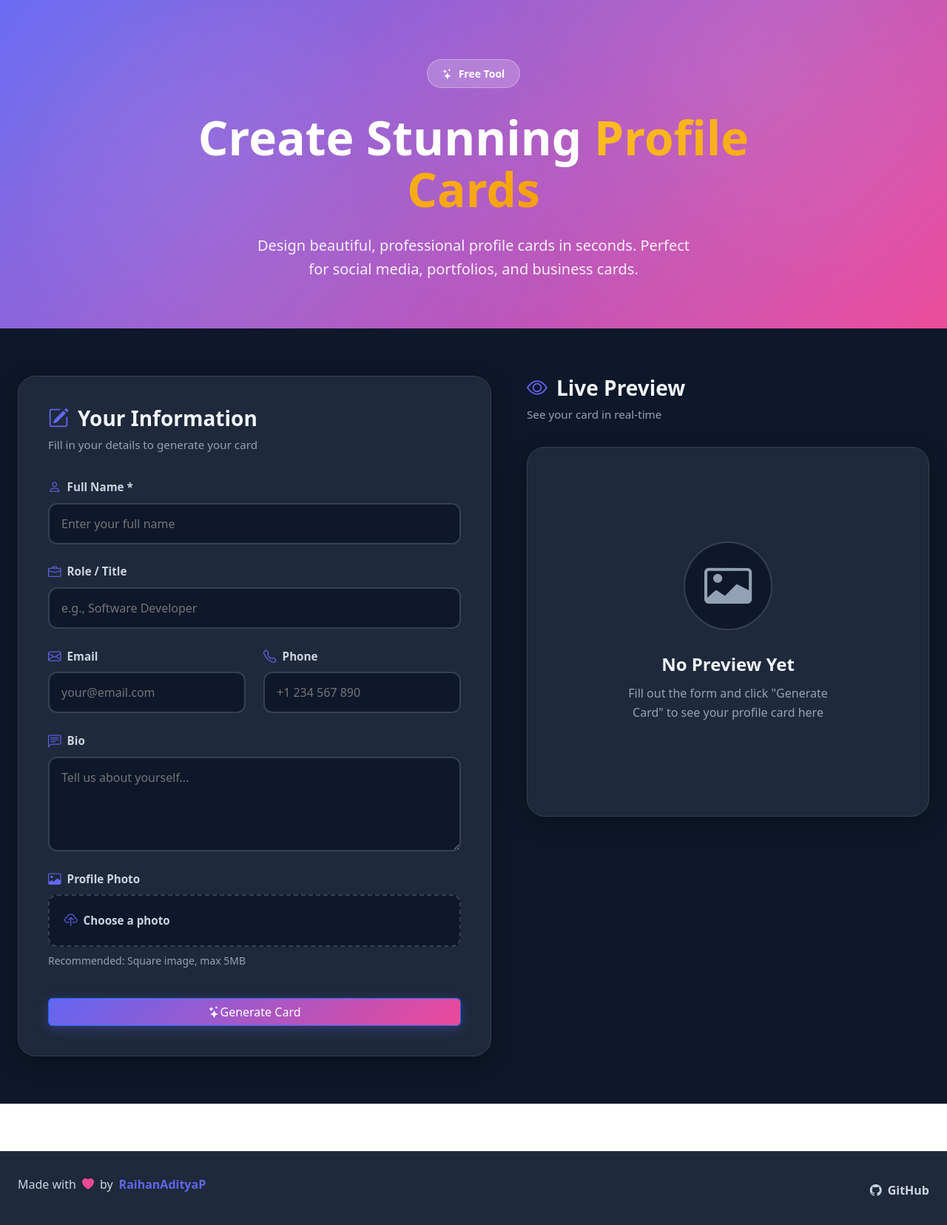
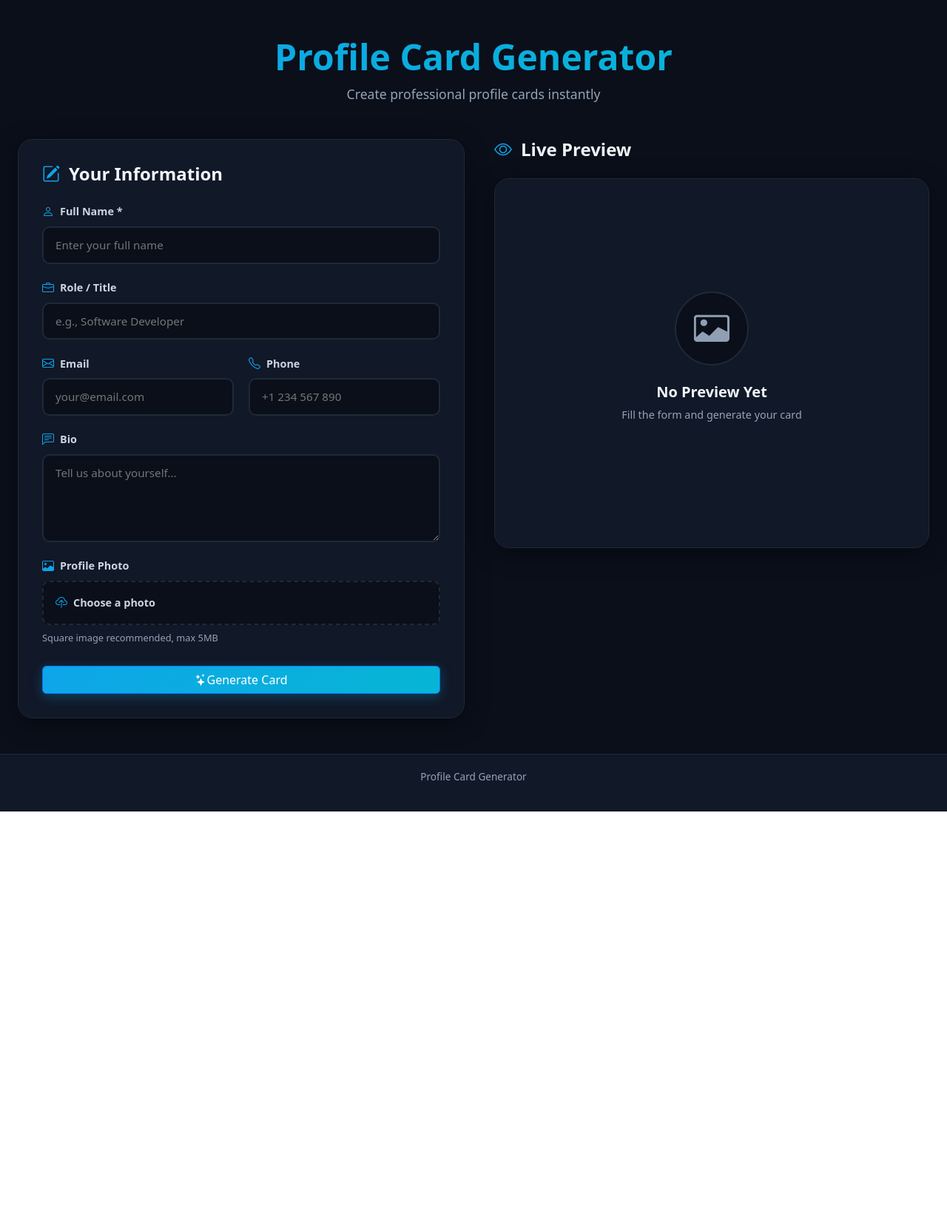
Before and after one commit to RaihanAdityaP/ProfileGen, a React (Vite) app: page / in a window 1280 px wide. Shown: the top 1656 px of the page at 74% size. After the commit the page ends 1097 px from the top, so only its background shows below. Built offline with nearby package versions, Linux system fonts and the light colour scheme.

Commit message:
update terbaru

```diff
--- a/src/App.css
+++ b/src/App.css
@@ -2,25 +2,23 @@
 @import url('https://fonts.googleapis.com/css2?family=Inter:wght@400;500;600;700;800&display=swap');
 
 :root {
-  --primary: #6366f1;
-  --primary-dark: #4f46e5;
-  --secondary: #ec4899;
+  --primary: #0ea5e9;
+  --primary-dark: #0284c7;
+  --secondary: #06b6d4;
+  --accent: #14b8a6;
   --success: #10b981;
-  --background: #0f172a;
-  --surface: #1e293b;
-  --surface-light: #334155;
+  --background: #0a0f1a;
+  --surface: #111827;
+  --surface-light: #1f2937;
   --text-primary: #f1f5f9;
   --text-secondary: #cbd5e1;
   --text-muted: #94a3b8;
-  --border: #334155;
-  --gradient-1: linear-gradient(135deg, #667eea 0%, #764ba2 100%);
-  --gradient-2: linear-gradient(135deg, #f093fb 0%, #f5576c 100%);
-  --gradient-3: linear-gradient(135deg, #4facfe 0%, #00f2fe 100%);
-  --gradient-primary: linear-gradient(135deg, var(--primary) 0%, var(--secondary) 100%);
-  --shadow-sm: 0 2px 8px rgba(0, 0, 0, 0.1);
-  --shadow-md: 0 4px 16px rgba(0, 0, 0, 0.2);
-  --shadow-lg: 0 8px 32px rgba(0, 0, 0, 0.3);
-  --shadow-xl: 0 16px 48px rgba(0, 0, 0, 0.4);
+  --border: #1f2937;
+  --gradient-primary: linear-gradient(135deg, #0ea5e9 0%, #06b6d4 100%);
+  --gradient-accent: linear-gradient(135deg, #14b8a6 0%, #0ea5e9 100%);
+  --shadow-sm: 0 2px 8px rgba(0, 0, 0, 0.2);
+  --shadow-md: 0 4px 16px rgba(0, 0, 0, 0.3);
+  --shadow-lg: 0 8px 32px rgba(0, 0, 0, 0.4);
 }
 
 * {
@@ -43,122 +41,69 @@ body {
   flex-direction: column;
 }
 
-/* Hero Section */
-.hero-section {
-  background: var(--gradient-primary);
-  padding: 5rem 1.5rem 4rem;
-  text-align: center;
-  position: relative;
-  overflow: hidden;
+.main-section {
+  flex: 1;
+  padding: 3rem 1.5rem;
+  background: var(--background);
+  width: 100%;
+  max-width: 100vw;
 }
 
-.hero-section::before {
-  content: '';
-  position: absolute;
-  top: 0;
-  left: 0;
-  right: 0;
-  bottom: 0;
-  background:
-    radial-gradient(circle at 20% 50%, rgba(255, 255, 255, 0.1) 0%, transparent 50%),
-    radial-gradient(circle at 80% 20%, rgba(255, 255, 255, 0.1) 0%, transparent 50%);
-  pointer-events: none;
+.content-wrapper {
+  max-width: 1600px;
+  margin: 0 auto;
+  width: 100%;
 }
 
-.hero-content {
-  max-width: 800px;
-  margin: 0 auto;
-  position: relative;
-  z-index: 1;
-  animation: fadeInUp 0.8s ease-out;
+.page-header {
+  text-align: center;
+  margin-bottom: 3rem;
+  animation: fadeInUp 0.6s ease-out;
 }
 
-.hero-badge {
-  display: inline-flex;
-  align-items: center;
-  gap: 0.5rem;
-  background: rgba(255, 255, 255, 0.2);
-  backdrop-filter: blur(10px);
-  padding: 0.5rem 1.25rem;
-  border-radius: 50px;
-  font-size: 0.875rem;
-  font-weight: 600;
-  color: white;
-  margin-bottom: 2rem;
-  border: 1px solid rgba(255, 255, 255, 0.3);
-}
-
-.hero-title {
-  font-size: clamp(2.5rem, 5vw, 4rem);
+.page-header h1 {
+  font-size: clamp(2rem, 4vw, 3rem);
   font-weight: 800;
-  line-height: 1.1;
-  margin-bottom: 1.5rem;
-  color: white;
-}
-
-.gradient-text {
-  background: linear-gradient(135deg, #fbbf24 0%, #f59e0b 100%);
+  background: var(--gradient-primary);
   -webkit-background-clip: text;
   -webkit-text-fill-color: transparent;
   background-clip: text;
+  margin-bottom: 0.5rem;
 }
 
-.hero-subtitle {
-  font-size: clamp(1rem, 2vw, 1.25rem);
-  color: rgba(255, 255, 255, 0.9);
-  max-width: 600px;
-  margin: 0 auto;
-  line-height: 1.6;
-}
-
-/* Main Section */
-.main-section {
-  flex: 1;
-  padding: 4rem 1.5rem;
-  background: var(--background);
-}
-
-.content-wrapper {
-  max-width: 1400px;
-  margin: 0 auto;
+.page-header p {
+  font-size: clamp(0.95rem, 1.5vw, 1.1rem);
+  color: var(--text-muted);
 }
 
 .grid-container {
   display: grid;
   grid-template-columns: 1fr 1fr;
-  gap: 3rem;
+  gap: 2.5rem;
   align-items: start;
 }
 
-/* Section Header */
 .section-header {
-  margin-bottom: 2rem;
+  margin-bottom: 1.5rem;
 }
 
 .section-header h2 {
-  font-size: 1.75rem;
+  font-size: 1.5rem;
   font-weight: 700;
   color: var(--text-primary);
   display: flex;
   align-items: center;
   gap: 0.75rem;
-  margin-bottom: 0.5rem;
 }
 
 .section-header h2 i {
   color: var(--primary);
 }
 
-.section-header p {
-  color: var(--text-muted);
-  font-size: 0.95rem;
-}
-
-/* Form Section */
 .form-section {
   background: var(--surface);
-  border-radius: 24px;
-  padding: 2.5rem;
+  border-radius: 20px;
+  padding: 2rem;
   border: 1px solid var(--border);
   box-shadow: var(--shadow-lg);
   animation: fadeInLeft 0.6s ease-out;
@@ -167,13 +112,13 @@ body {
 .profile-form {
   display: flex;
   flex-direction: column;
-  gap: 1.5rem;
+  gap: 1.25rem;
 }
 
 .form-row {
   display: grid;
   grid-template-columns: 1fr 1fr;
-  gap: 1.5rem;
+  gap: 1.25rem;
 }
 
 .form-group {
@@ -183,7 +128,7 @@ body {
 }
 
 .form-group label {
-  font-size: 0.95rem;
+  font-size: 0.9rem;
   font-weight: 600;
   color: var(--text-secondary);
   display: flex;
@@ -193,16 +138,16 @@ body {
 
 .form-group label i {
   color: var(--primary);
-  font-size: 1.1rem;
+  font-size: 1rem;
 }
 
 .form-group input,
 .form-group textarea {
   background: var(--background);
   border: 2px solid var(--border);
-  border-radius: 12px;
-  padding: 0.875rem 1rem;
-  font-size: 1rem;
+  border-radius: 10px;
+  padding: 0.75rem 1rem;
+  font-size: 0.95rem;
   color: var(--text-primary);
   transition: all 0.3s ease;
   font-family: inherit;
@@ -212,21 +157,19 @@ body {
 .form-group textarea:focus {
   outline: none;
   border-color: var(--primary);
-  box-shadow: 0 0 0 4px rgba(99, 102, 241, 0.1);
-  transform: translateY(-1px);
+  box-shadow: 0 0 0 3px rgba(14, 165, 233, 0.1);
 }
 
 .form-group textarea {
   resize: vertical;
-  min-height: 100px;
+  min-height: 90px;
 }
 
 .form-group small {
-  font-size: 0.875rem;
+  font-size: 0.8rem;
   color: var(--text-muted);
 }
 
-/* File Input */
 .file-input-wrapper {
   position: relative;
 }
@@ -244,8 +187,8 @@ body {
   gap: 0.75rem;
   background: var(--background);
   border: 2px dashed var(--border);
-  border-radius: 12px;
-  padding: 1.25rem;
+  border-radius: 10px;
+  padding: 1rem;
   cursor: pointer;
   transition: all 0.3s ease;
   color: var(--text-secondary);
@@ -257,24 +200,23 @@ body {
 }
 
 .file-label i {
-  font-size: 1.5rem;
+  font-size: 1.4rem;
   color: var(--primary);
 }
 
-/* Form Actions */
 .form-actions {
   display: flex;
   gap: 1rem;
-  margin-top: 1rem;
+  margin-top: 0.5rem;
 }
 
 .btn {
   flex: 1;
-  padding: 1rem 1.5rem;
-  font-size: 1rem;
+  padding: 0.875rem 1.25rem;
+  font-size: 0.95rem;
   font-weight: 600;
   border: none;
-  border-radius: 12px;
+  border-radius: 10px;
   cursor: pointer;
   display: flex;
   align-items: center;
@@ -287,12 +229,12 @@ body {
 .btn-primary {
   background: var(--gradient-primary);
   color: white;
-  box-shadow: 0 4px 16px rgba(99, 102, 241, 0.3);
+  box-shadow: 0 4px 16px rgba(14, 165, 233, 0.3);
 }
 
 .btn-primary:hover {
   transform: translateY(-2px);
-  box-shadow: 0 8px 24px rgba(99, 102, 241, 0.4);
+  box-shadow: 0 8px 24px rgba(14, 165, 233, 0.4);
 }
 
 .btn-secondary {
@@ -306,7 +248,6 @@ body {
   transform: translateY(-2px);
 }
 
-/* Preview Section */
 .preview-section {
   position: sticky;
   top: 2rem;
@@ -315,8 +256,8 @@ body {
 
 .preview-wrapper {
   background: var(--surface);
-  border-radius: 24px;
-  padding: 2.5rem;
+  border-radius: 20px;
+  padding: 2rem;
   border: 1px solid var(--border);
   box-shadow: var(--shadow-lg);
   min-height: 500px;
@@ -327,13 +268,13 @@ body {
 
 .empty-preview {
   text-align: center;
-  padding: 3rem 2rem;
+  padding: 2rem 1.5rem;
 }
 
 .empty-icon {
-  width: 120px;
-  height: 120px;
-  margin: 0 auto 2rem;
+  width: 100px;
+  height: 100px;
+  margin: 0 auto 1.5rem;
   background: var(--background);
   border-radius: 50%;
   display: flex;
@@ -343,89 +284,39 @@ body {
 }
 
 .empty-icon i {
-  font-size: 4rem;
+  font-size: 3rem;
   color: var(--text-muted);
   animation: pulse 2s infinite;
 }
 
 .empty-preview h3 {
-  font-size: 1.5rem;
+  font-size: 1.25rem;
   font-weight: 700;
   color: var(--text-primary);
-  margin-bottom: 0.75rem;
+  margin-bottom: 0.5rem;
 }
 
 .empty-preview p {
   color: var(--text-muted);
-  line-height: 1.6;
-  max-width: 300px;
-  margin: 0 auto;
+  font-size: 0.9rem;
 }
 
-/* Footer */
 .app-footer {
   background: var(--surface);
   border-top: 1px solid var(--border);
-  padding: 2rem 1.5rem;
-  margin-top: 4rem;
+  padding: 1.25rem 1.5rem;
+  text-align: center;
 }
 
-.footer-content {
-  max-width: 1400px;
-  margin: 0 auto;
-  display: flex;
-  justify-content: space-between;
-  align-items: center;
-  flex-wrap: wrap;
-  gap: 1rem;
+.app-footer p {
+  color: var(--text-muted);
+  font-size: 0.85rem;
 }
 
-.footer-content p {
-  color: var(--text-secondary);
-  display: flex;
-  align-items: center;
-  gap: 0.5rem;
-}
-
-.footer-content i.bi-heart-fill {
-  color: var(--secondary);
-  animation: heartbeat 1.5s infinite;
-}
-
-.footer-content a {
-  color: var(--primary);
-  text-decoration: none;
-  font-weight: 600;
-  transition: color 0.3s ease;
-}
-
-.footer-content a:hover {
-  color: var(--secondary);
-}
-
-.footer-links {
-  display: flex;
-  gap: 1.5rem;
-}
-
-.footer-links a {
-  display: flex;
-  align-items: center;
-  gap: 0.5rem;
-  color: var(--text-secondary);
-  text-decoration: none;
-  transition: color 0.3s ease;
-}
-
-.footer-links a:hover {
-  color: var(--primary);
-}
-
-/* Animations */
 @keyframes fadeInUp {
   from {
     opacity: 0;
-    transform: translateY(30px);
+    transform: translateY(20px);
   }
   to {
     opacity: 1;
@@ -436,7 +327,7 @@ body {
 @keyframes fadeInLeft {
   from {
     opacity: 0;
-    transform: translateX(-30px);
+    transform: translateX(-20px);
   }
   to {
     opacity: 1;
@@ -447,7 +338,7 @@ body {
 @keyframes fadeInRight {
   from {
     opacity: 0;
-    transform: translateX(30px);
+    transform: translateX(20px);
   }
   to {
     opacity: 1;
@@ -466,19 +357,6 @@ body {
   }
 }
 
-@keyframes heartbeat {
-  0%, 100% {
-    transform: scale(1);
-  }
-  10%, 30% {
-    transform: scale(1.1);
-  }
-  20%, 40% {
-    transform: scale(1);
-  }
-}
-
-/* Responsive Design */
 @media (max-width: 1024px) {
   .grid-container {
     grid-template-columns: 1fr;
@@ -491,12 +369,12 @@ body {
 }
 
 @media (max-width: 768px) {
-  .hero-section {
-    padding: 4rem 1.5rem 3rem;
+  .main-section {
+    padding: 2rem 1rem;
   }
 
-  .main-section {
-    padding: 3rem 1rem;
+  .page-header {
+    margin-bottom: 2rem;
   }
 
   .form-section,
@@ -514,23 +392,13 @@ body {
   }
 
   .section-header h2 {
-    font-size: 1.5rem;
-  }
-
-  .footer-content {
-    flex-direction: column;
-    text-align: center;
+    font-size: 1.25rem;
   }
 }
 
 @media (max-width: 480px) {
-  .hero-section {
-    padding: 3rem 1rem 2rem;
-  }
-
-  .hero-badge {
-    font-size: 0.75rem;
-    padding: 0.4rem 1rem;
+  .main-section {
+    padding: 1.5rem 0.75rem;
   }
 
   .form-section {
@@ -544,11 +412,11 @@ body {
   }
 
   .empty-icon {
-    width: 80px;
-    height: 80px;
+    width: 70px;
+    height: 70px;
   }
 
   .empty-icon i {
-    font-size: 2.5rem;
+    font-size: 2rem;
   }
 }
--- a/src/App.jsx
+++ b/src/App.jsx
@@ -38,36 +38,20 @@ function App() {
 
   return (
     <div className="app-wrapper">
-      {/* Hero Section */}
-      <section className="hero-section">
-        <div className="hero-content">
-          <div className="hero-badge">
-            <i className="bi bi-stars"></i>
-            <span>Free Tool</span>
-          </div>
-          <h1 className="hero-title">
-            Create Stunning
-            <span className="gradient-text"> Profile Cards</span>
-          </h1>
-          <p className="hero-subtitle">
-            Design beautiful, professional profile cards in seconds.
-            Perfect for social media, portfolios, and business cards.
-          </p>
-        </div>
-      </section>
-
-      {/* Main Content */}
       <section className="main-section">
         <div className="content-wrapper">
+          <div className="page-header">
+            <h1>Profile Card Generator</h1>
+            <p>Create professional profile cards instantly</p>
+          </div>
+
           <div className="grid-container">
-            {/* Form Section */}
             <div className="form-section">
               <div className="section-header">
                 <h2>
                   <i className="bi bi-pencil-square"></i>
                   Your Information
                 </h2>
-                <p>Fill in your details to generate your card</p>
               </div>
 
               <form onSubmit={handleSubmit} id="profile-form" className="profile-form">
@@ -167,7 +151,7 @@ function App() {
                       <span>{profileData.photo ? profileData.photo.name : 'Choose a photo'}</span>
                     </label>
                   </div>
-                  <small>Recommended: Square image, max 5MB</small>
+                  <small>Square image recommended, max 5MB</small>
                 </div>
 
                 <div className="form-actions">
@@ -189,14 +173,12 @@ function App() {
               </form>
             </div>
 
-            {/* Preview Section */}
             <div className="preview-section">
               <div className="section-header">
                 <h2>
                   <i className="bi bi-eye"></i>
                   Live Preview
                 </h2>
-                <p>See your card in real-time</p>
               </div>
 
               <div className="preview-wrapper">
@@ -208,7 +190,7 @@ function App() {
                       <i className="bi bi-card-image"></i>
                     </div>
                     <h3>No Preview Yet</h3>
-                    <p>Fill out the form and click "Generate Card" to see your profile card here</p>
+                    <p>Fill the form and generate your card</p>
                   </div>
                 )}
               </div>
@@ -217,22 +199,8 @@ function App() {
         </div>
       </section>
 
-      {/* Footer */}
       <footer className="app-footer">
-        <div className="footer-content">
-          <p>
-            Made with <i className="bi bi-heart-fill"></i> by
-            <a href="https://github.com/RaihanAdityaP" target="_blank" rel="noopener noreferrer">
-              RaihanAdityaP
-            </a>
-          </p>
-          <div className="footer-links">
-            <a href="https://github.com/RaihanAdityaP/ProfileGen" target="_blank" rel="noopener noreferrer">
-              <i className="bi bi-github"></i>
-              GitHub
-            </a>
-          </div>
-        </div>
+        <p>Profile Card Generator</p>
       </footer>
     </div>
   );
```
Also changed, not shown: src/components/ProfileCard.css (+79 -91 lines).
